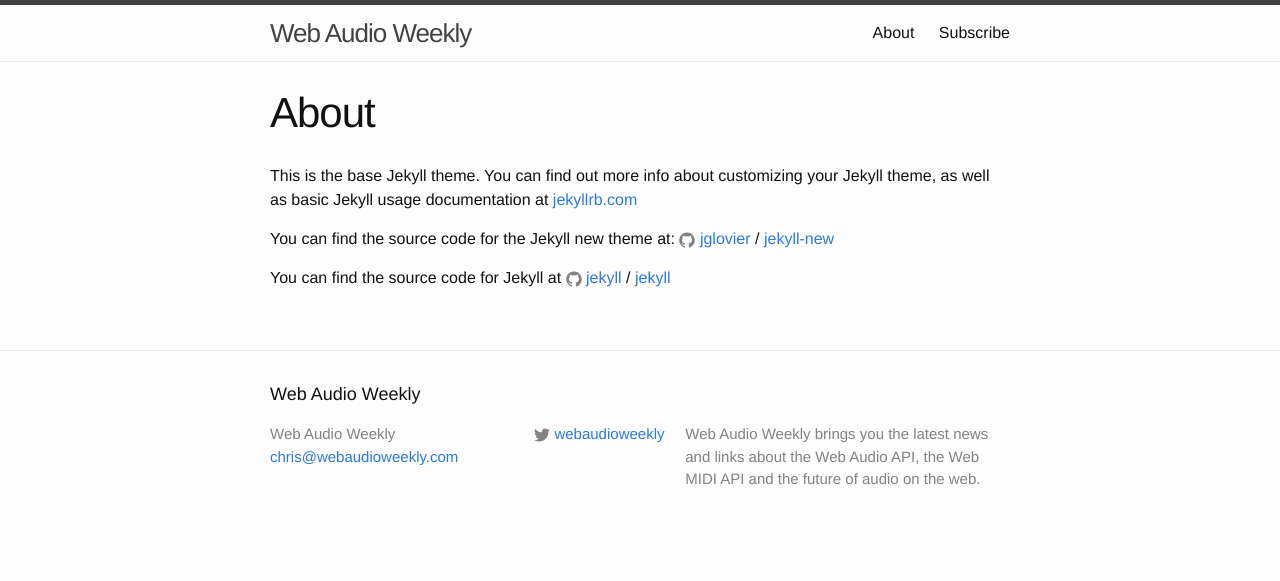
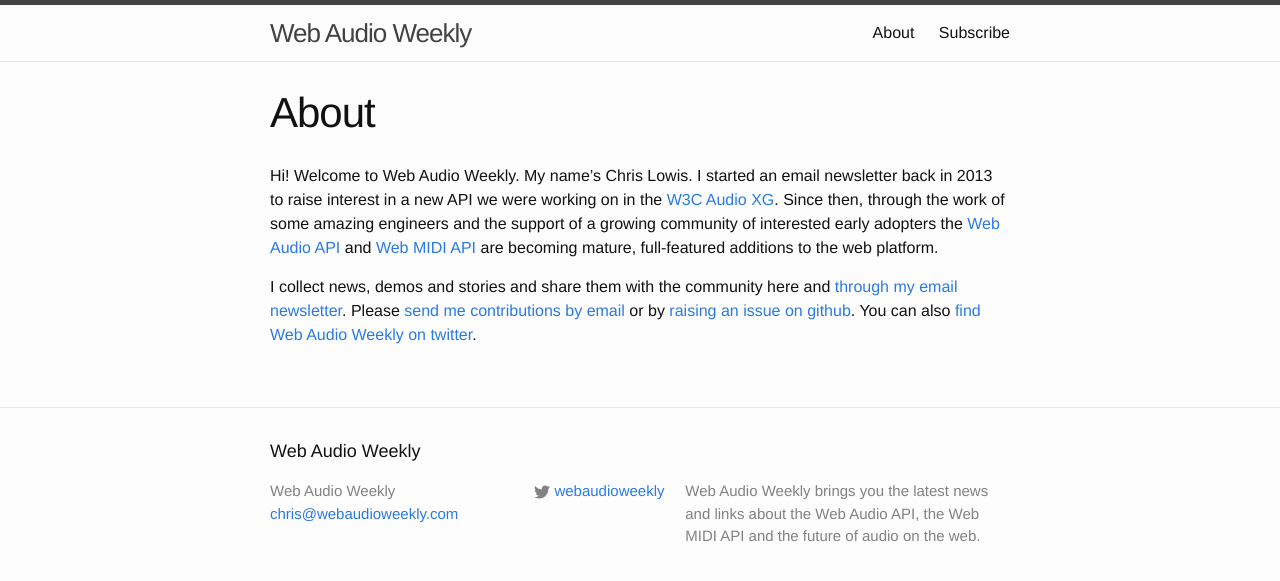
Before and after one commit to chrislo/webaudioweekly, a Jekyll site: the page built from about.md, in a window 1280 px wide. Shown: the top 581 px of the page. Built offline with Jekyll 4.4.1, drawn with Linux system fonts in a browser that asks for light colours.

Commit message:
Write something on the about page

```diff
--- a/about.md
+++ b/about.md
@@ -4,12 +4,18 @@ title: About
 permalink: /about/
 ---
 
-This is the base Jekyll theme. You can find out more info about customizing your Jekyll theme, as well as basic Jekyll usage documentation at [jekyllrb.com](http://jekyllrb.com/)
+Hi! Welcome to Web Audio Weekly. My name's Chris Lowis. I started an
+email newsletter back in 2013 to raise interest in a new API we were
+working on in the
+[W3C Audio XG](https://www.w3.org/2011/audio/). Since then, through
+the work of some amazing engineers and the support of a growing
+community of interested early adopters the
+[Web Audio API](https://webaudio.github.io/web-audio-api/) and
+[Web MIDI API](https://webaudio.github.io/web-midi-api/) are becoming
+mature, full-featured additions to the web platform.
 
-You can find the source code for the Jekyll new theme at:
-{% include icon-github.html username="jglovier" %} /
-[jekyll-new](https://github.com/jglovier/jekyll-new)
-
-You can find the source code for Jekyll at
-{% include icon-github.html username="jekyll" %} /
-[jekyll](https://github.com/jekyll/jekyll)
+I collect news, demos and stories and share them with the community
+here and [through my email newsletter](/subscribe). Please
+[send me contributions by email](mailto:chris@webaudioweekly.com) or
+by
+[raising an issue on github](https://github.com/chrislo/webaudioweekly/issues). You can also [find Web Audio Weekly on twitter](https://twitter.com/webaudioweekly).
```
